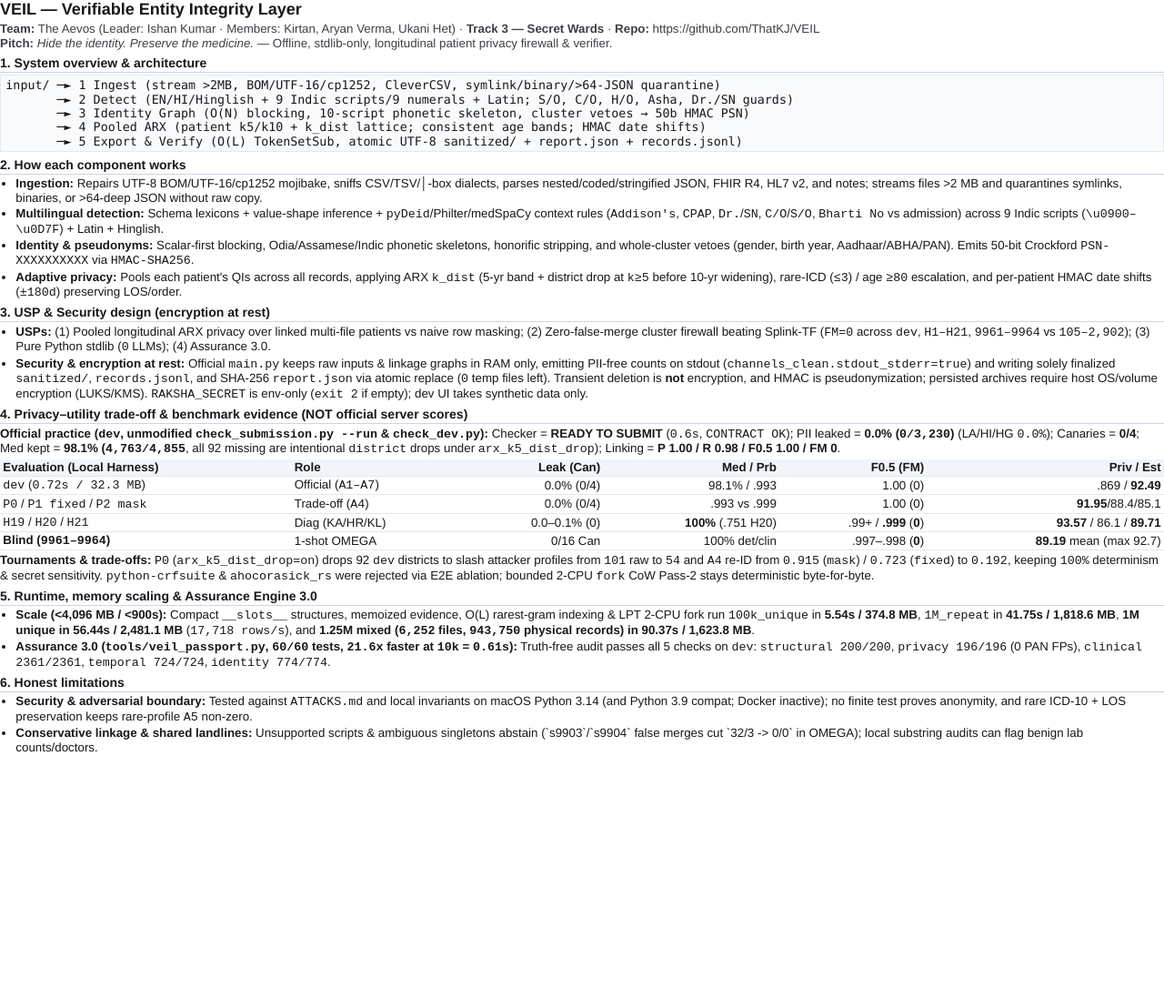
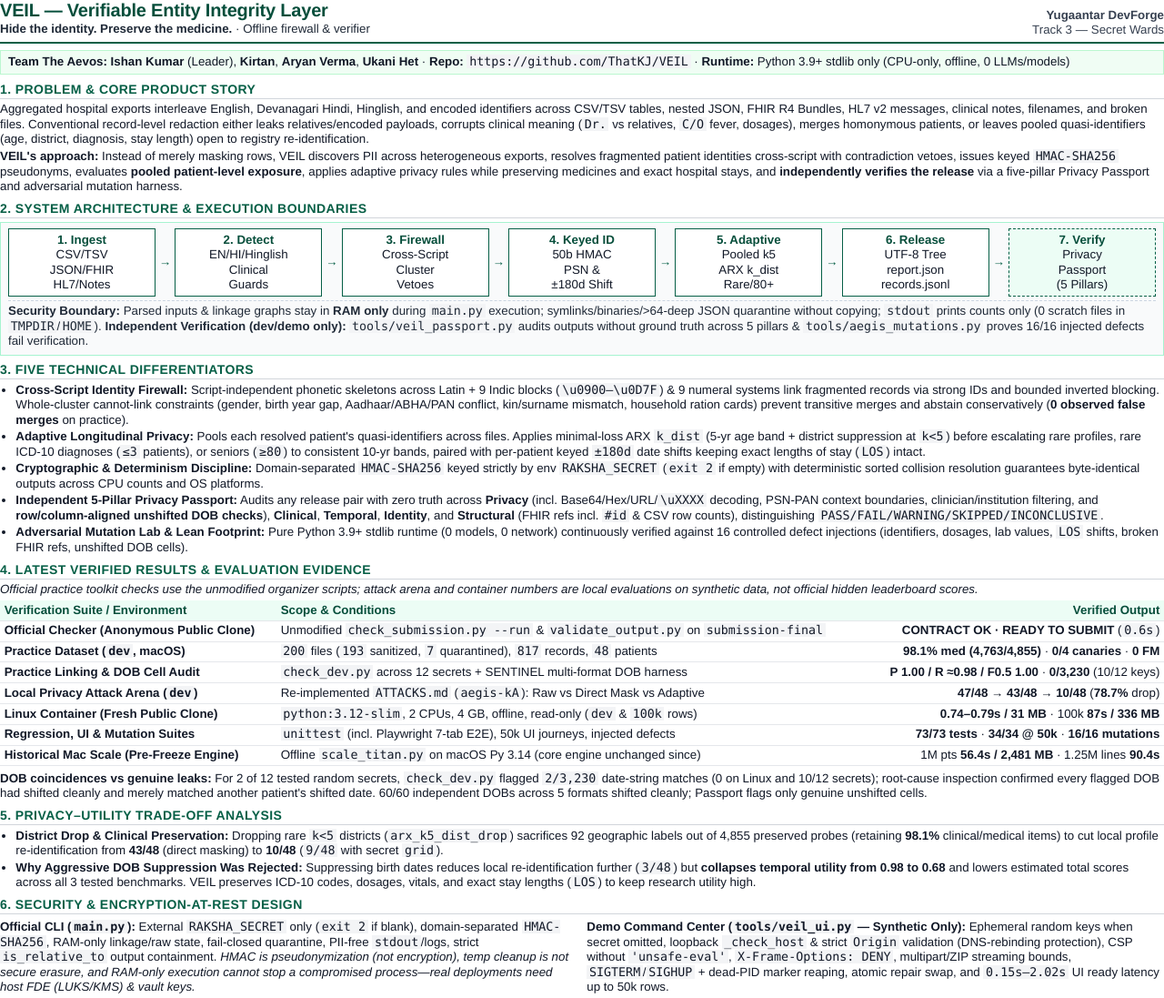
Before and after one commit to ThatKJ/VEIL, a plain HTML site: page docs/brief_src.html in a window 1280 px wide. Shown: the top 1097 px of the page at 91% size. Before the commit the page ends 832 px from the top, so only its background shows below. Drawn offline with Linux system fonts and the light colour scheme.

Commit message:
docs: finalize VEIL README and project brief with verified AEGIS and SENTINEL evidence

```diff
--- a/docs/brief_src.html
+++ b/docs/brief_src.html
@@ -1,70 +1,257 @@
 <!doctype html>
-<html lang="en"><head><meta charset="utf-8"><title>VEIL — Project Brief (Team The Aevos)</title>
+<html lang="en">
+<head>
+<meta charset="utf-8">
+<title>VEIL — Verifiable Entity Integrity Layer (Project Brief)</title>
 <style>
-@page{size:A4;margin:7mm 8.5mm}
-body{font:10pt/1.18 "Helvetica Neue",Arial,sans-serif;color:#18181b;margin:0}
-h1{font-size:13.5pt;margin:0 0 2pt}
-.tag{color:#3f3f46;font-size:10pt;margin-bottom:3pt}
-h2{font-size:10.5pt;margin:4pt 0 2pt;border-bottom:1px solid #cbd5e1;padding-bottom:1pt}
-p{margin:2pt 0}
-ul{margin:1.5pt 0 1.5pt 13pt;padding:0}
-li{margin:1pt 0}
-table{border-collapse:collapse;width:100%;font-size:10pt;margin:2pt 0}
-th,td{border-bottom:1px solid #e2e8f0;padding:1pt 2.5pt;text-align:left}
-th{background:#f1f5f9}
-td.num,th.num{text-align:right;white-space:nowrap}
-pre{font:10pt/1.15 Menlo,monospace;background:#f8fafc;border:1px solid #e2e8f0;padding:2.5pt 4pt;margin:2pt 0;white-space:pre-wrap}
-.two{display:grid;grid-template-columns:1fr 1fr;gap:8pt}
-.pb{page-break-before:always}
-</style></head><body>
-<h1>VEIL — Verifiable Entity Integrity Layer</h1>
-<div class="tag"><b>Team:</b> The Aevos (Leader: Ishan Kumar · Members: Kirtan, Aryan Verma, Ukani Het) · <b>Track 3 — Secret Wards</b> · <b>Repo:</b> https://github.com/ThatKJ/VEIL<br><b>Pitch:</b> <i>Hide the identity. Preserve the medicine.</i> — Offline, stdlib-only, longitudinal patient privacy firewall &amp; verifier.</div>
+  @page { size: A4; margin: 7.5mm 9mm; }
+  * { box-sizing: border-box; }
+  body {
+    margin: 0;
+    background: #ffffff;
+    color: #111827;
+    font-family: "Helvetica Neue", Arial, sans-serif;
+    font-size: 10pt;
+    line-height: 1.24;
+  }
+  .hdr {
+    border-bottom: 2px solid #065f46;
+    padding-bottom: 4pt;
+    margin-bottom: 5pt;
+    display: flex;
+    justify-content: space-between;
+    align-items: flex-end;
+    gap: 8pt;
+  }
+  h1 {
+    font-size: 15pt;
+    line-height: 1.1;
+    margin: 0;
+    color: #064e3b;
+    letter-spacing: -0.01em;
+  }
+  .tagline {
+    font-size: 10pt;
+    color: #1f2937;
+    margin: 1.5pt 0 0;
+  }
+  .meta {
+    text-align: right;
+    font-size: 10pt;
+    line-height: 1.2;
+    color: #374151;
+    white-space: nowrap;
+  }
+  .roster {
+    background: #f0fdf4;
+    border: 1px solid #bbf7d0;
+    padding: 3.5pt 6pt;
+    margin-bottom: 5pt;
+    font-size: 10pt;
+  }
+  h2 {
+    font-size: 10.5pt;
+    line-height: 1.15;
+    color: #065f46;
+    margin: 5.5pt 0 2.5pt;
+    border-bottom: 1px solid #d1d5db;
+    padding-bottom: 1.5pt;
+    text-transform: uppercase;
+    letter-spacing: 0.03em;
+  }
+  p { margin: 2pt 0; }
+  ul { margin: 2pt 0 2pt 13pt; padding: 0; }
+  li { margin: 1.5pt 0; }
+  code {
+    font-family: "SF Mono", Menlo, Consolas, monospace;
+    font-size: 10pt;
+    background: #f3f4f6;
+    padding: 0 2pt;
+  }
+  .arch {
+    border: 1px solid #a7f3d0;
+    background: #f9fafb;
+    padding: 4.5pt 6pt;
+    margin: 3pt 0 4pt;
+  }
+  .flow-row {
+    display: flex;
+    align-items: center;
+    justify-content: space-between;
+    gap: 2pt;
+    font-size: 10pt;
+  }
+  .box {
+    border: 1px solid #065f46;
+    background: #ffffff;
+    padding: 2.5pt 4pt;
+    text-align: center;
+    flex: 1;
+  }
+  .box b { color: #064e3b; display: block; }
+  .box.dashed {
+    border-style: dashed;
+    background: #ecfdf5;
+  }
+  .arr { color: #065f46; font-weight: 700; padding: 0 1pt; }
+  .bound-note {
+    margin-top: 3pt;
+    padding-top: 2.5pt;
+    border-top: 1px dashed #cbd5e1;
+    font-size: 10pt;
+    color: #1f2937;
+  }
+  table {
+    width: 100%;
+    border-collapse: collapse;
+    font-size: 10pt;
+    margin: 2.5pt 0 4pt;
+  }
+  th, td {
+    border-bottom: 1px solid #e5e7eb;
+    padding: 2pt 3.5pt;
+    text-align: left;
+    vertical-align: top;
+  }
+  th {
+    background: #ecfdf5;
+    color: #064e3b;
+    font-weight: 700;
+  }
+  td.num, th.num { text-align: right; white-space: nowrap; }
+  .two {
+    display: grid;
+    grid-template-columns: 1fr 1fr;
+    gap: 8pt;
+  }
+  .pb { page-break-before: always; }
+</style>
+</head>
+<body>
 
-<h2>1. System overview &amp; architecture</h2>
-<pre>input/ ─► 1 Ingest (stream &gt;2MB, BOM/UTF-16/cp1252, CleverCSV, symlink/binary/&gt;64-JSON quarantine)
-       ─► 2 Detect (EN/HI/Hinglish + 9 Indic scripts/9 numerals + Latin; S/O, C/O, H/O, Asha, Dr./SN guards)
-       ─► 3 Identity Graph (O(N) blocking, 10-script phonetic skeleton, cluster vetoes → 50b HMAC PSN)
-       ─► 4 Pooled ARX (patient k5/k10 + k_dist lattice; consistent age bands; HMAC date shifts)
-       ─► 5 Export &amp; Verify (O(L) TokenSetSub, atomic UTF-8 sanitized/ + report.json + records.jsonl)</pre>
+<div class="hdr">
+  <div>
+    <h1>VEIL — Verifiable Entity Integrity Layer</h1>
+    <div class="tagline"><b>Hide the identity. Preserve the medicine.</b> · Offline firewall &amp; verifier</div>
+  </div>
+  <div class="meta">
+    <b>Yugaantar DevForge</b><br>
+    Track 3 — Secret Wards
+  </div>
+</div>
 
-<h2>2. How each component works</h2>
+<div class="roster">
+  <b>Team The Aevos:</b> <b>Ishan Kumar</b> (Leader), <b>Kirtan</b>, <b>Aryan Verma</b>, <b>Ukani Het</b> · <b>Repo:</b> <code>https://github.com/ThatKJ/VEIL</code> · <b>Runtime:</b> Python 3.9+ stdlib only (CPU-only, offline, 0 LLMs/models)
+</div>
+
+<h2>1. Problem &amp; Core Product Story</h2>
+<p>Aggregated hospital exports interleave English, Devanagari Hindi, Hinglish, and encoded identifiers across CSV/TSV tables, nested JSON, FHIR R4 Bundles, HL7 v2 messages, clinical notes, filenames, and broken files. Conventional record-level redaction either leaks relatives/encoded payloads, corrupts clinical meaning (<code>Dr.</code> vs relatives, <code>C/O</code> fever, dosages), merges homonymous patients, or leaves pooled quasi-identifiers (age, district, diagnosis, stay length) open to registry re-identification.</p>
+<p><b>VEIL's approach:</b> Instead of merely masking rows, VEIL discovers PII across heterogeneous exports, resolves fragmented patient identities cross-script with contradiction vetoes, issues keyed <code>HMAC-SHA256</code> pseudonyms, evaluates <b>pooled patient-level exposure</b>, applies adaptive privacy rules while preserving medicines and exact hospital stays, and <b>independently verifies the release</b> via a five-pillar Privacy Passport and adversarial mutation harness.</p>
+
+<h2>2. System Architecture &amp; Execution Boundaries</h2>
+<div class="arch">
+  <div class="flow-row">
+    <div class="box"><b>1. Ingest</b>CSV/TSV<br>JSON/FHIR<br>HL7/Notes</div>
+    <span class="arr">&rarr;</span>
+    <div class="box"><b>2. Detect</b>EN/HI/Hinglish<br>Clinical<br>Guards</div>
+    <span class="arr">&rarr;</span>
+    <div class="box"><b>3. Firewall</b>Cross-Script<br>Cluster<br>Vetoes</div>
+    <span class="arr">&rarr;</span>
+    <div class="box"><b>4. Keyed ID</b>50b HMAC<br>PSN &amp;<br>&plusmn;180d Shift</div>
+    <span class="arr">&rarr;</span>
+    <div class="box"><b>5. Adaptive</b>Pooled k5<br>ARX k_dist<br>Rare/80+</div>
+    <span class="arr">&rarr;</span>
+    <div class="box"><b>6. Release</b>UTF-8 Tree<br>report.json<br>records.jsonl</div>
+    <span class="arr">&rarr;</span>
+    <div class="box dashed"><b>7. Verify</b>Privacy<br>Passport<br>(5 Pillars)</div>
+  </div>
+  <div class="bound-note">
+    <b>Security Boundary:</b> Parsed inputs &amp; linkage graphs stay in <b>RAM only</b> during <code>main.py</code> execution; symlinks/binaries/&gt;64-deep JSON quarantine without copying; <code>stdout</code> prints counts only (0 scratch files in <code>TMPDIR</code>/<code>HOME</code>). <b>Independent Verification (dev/demo only):</b> <code>tools/veil_passport.py</code> audits outputs without ground truth across 5 pillars &amp; <code>tools/aegis_mutations.py</code> proves 16/16 injected defects fail verification.
+  </div>
+</div>
+
+<h2>3. Five Technical Differentiators</h2>
 <ul>
-<li><b>Ingestion:</b> Repairs UTF-8 BOM/UTF-16/cp1252 mojibake, sniffs CSV/TSV/│-box dialects, parses nested/coded/stringified JSON, FHIR R4, HL7 v2, and notes; streams files &gt;2 MB and quarantines symlinks, binaries, or &gt;64-deep JSON without raw copy.</li>
-<li><b>Multilingual detection:</b> Schema lexicons + value-shape inference + <code>pyDeid</code>/Philter/medSpaCy context rules (<code>Addison's</code>, <code>CPAP</code>, <code>Dr.</code>/<code>SN</code>, <code>C/O</code>/<code>S/O</code>, <code>Bharti No</code> vs admission) across 9 Indic scripts (<code>\u0900–\u0D7F</code>) + Latin + Hinglish.</li>
-<li><b>Identity &amp; pseudonyms:</b> Scalar-first blocking, Odia/Assamese/Indic phonetic skeletons, honorific stripping, and whole-cluster vetoes (gender, birth year, Aadhaar/ABHA/PAN). Emits 50-bit Crockford <code>PSN-XXXXXXXXXX</code> via <code>HMAC-SHA256</code>.</li>
-<li><b>Adaptive privacy:</b> Pools each patient's QIs across all records, applying ARX <code>k_dist</code> (5-yr band + district drop at <code>k≥5</code> before 10-yr widening), rare-ICD (<code>≤3</code>) / age <code>≥80</code> escalation, and per-patient HMAC date shifts (<code>±180d</code>) preserving LOS/order.</li>
-</ul>
-
-<h2>3. USP &amp; Security design (encryption at rest)</h2>
-<ul>
-<li><b>USPs:</b> (1) Pooled longitudinal ARX privacy over linked multi-file patients vs naive row masking; (2) Zero-false-merge cluster firewall beating Splink-TF (<code>FM=0</code> across <code>dev</code>, <code>H1–H21</code>, <code>9961–9964</code> vs <code>105–2,902</code>); (3) Pure Python stdlib (<code>0</code> LLMs); (4) Assurance 3.0.</li>
-<li><b>Security &amp; encryption at rest:</b> Official <code>main.py</code> keeps raw inputs &amp; linkage graphs in RAM only, emitting PII-free counts on stdout (<code>channels_clean.stdout_stderr=true</code>) and writing solely finalized <code>sanitized/</code>, <code>records.jsonl</code>, and SHA-256 <code>report.json</code> via atomic replace (<code>0</code> temp files left). Transient deletion is <b>not</b> encryption, and HMAC is pseudonymization; persisted archives require host OS/volume encryption (LUKS/KMS). <code>RAKSHA_SECRET</code> is env-only (<code>exit 2</code> if empty); dev UI takes synthetic data only.</li>
+  <li><b>Cross-Script Identity Firewall:</b> Script-independent phonetic skeletons across Latin + 9 Indic blocks (<code>\u0900–\u0D7F</code>) &amp; 9 numeral systems link fragmented records via strong IDs and bounded inverted blocking. Whole-cluster cannot-link constraints (gender, birth year gap, Aadhaar/ABHA/PAN conflict, kin/surname mismatch, household ration cards) prevent transitive merges and abstain conservatively (<b>0 observed false merges</b> on practice).</li>
+  <li><b>Adaptive Longitudinal Privacy:</b> Pools each resolved patient's quasi-identifiers across files. Applies minimal-loss ARX <code>k_dist</code> (5-yr age band + district suppression at <code>k&lt;5</code>) before escalating rare profiles, rare ICD-10 diagnoses (<code>&le;3</code> patients), or seniors (<code>&ge;80</code>) to consistent 10-yr bands, paired with per-patient keyed <code>&plusmn;180d</code> date shifts keeping exact lengths of stay (<code>LOS</code>) intact.</li>
+  <li><b>Cryptographic &amp; Determinism Discipline:</b> Domain-separated <code>HMAC-SHA256</code> keyed strictly by env <code>RAKSHA_SECRET</code> (<code>exit 2</code> if empty) with deterministic sorted collision resolution guarantees byte-identical outputs across CPU counts and OS platforms.</li>
+  <li><b>Independent 5-Pillar Privacy Passport:</b> Audits any release pair with zero truth across <b>Privacy</b> (incl. Base64/Hex/URL/<code>\uXXXX</code> decoding, PSN-PAN context boundaries, clinician/institution filtering, and <b>row/column-aligned unshifted DOB checks</b>), <b>Clinical</b>, <b>Temporal</b>, <b>Identity</b>, and <b>Structural</b> (FHIR refs incl. <code>#id</code> &amp; CSV row counts), distinguishing <code>PASS/FAIL/WARNING/SKIPPED/INCONCLUSIVE</code>.</li>
+  <li><b>Adversarial Mutation Lab &amp; Lean Footprint:</b> Pure Python 3.9+ stdlib runtime (0 models, 0 network) continuously verified against 16 controlled defect injections (identifiers, dosages, lab values, <code>LOS</code> shifts, broken FHIR refs, unshifted DOB cells).</li>
 </ul>
 
 <div class="pb"></div>
 
-<h2>4. Privacy–utility trade-off &amp; benchmark evidence (NOT official server scores)</h2>
-<p><b>Official practice (<code>dev</code>, unmodified <code>check_submission.py --run</code> &amp; <code>check_dev.py</code>):</b> Checker = <b>READY TO SUBMIT</b> (<code>0.6s</code>, <code>CONTRACT OK</code>); PII leaked = <b>0.0% (<code>0/3,230</code>)</b> (LA/HI/HG <code>0.0%</code>); Canaries = <b>0/4</b>; Med kept = <b>98.1% (<code>4,763/4,855</code></b>, all 92 missing are intentional <code>district</code> drops under <code>arx_k5_dist_drop</code>); Linking = <b>P 1.00 / R 0.98 / F0.5 1.00 / FM 0</b>.</p>
+<h2>4. Latest Verified Results &amp; Evaluation Evidence</h2>
+<p><i>Official practice toolkit checks use the unmodified organizer scripts; attack arena and container numbers are local evaluations on synthetic data, not official hidden leaderboard scores.</i></p>
 <table>
-<thead><tr><th>Evaluation (Local Harness)</th><th>Role</th><th class="num">Leak (Can)</th><th class="num">Med / Prb</th><th class="num">F0.5 (FM)</th><th class="num">Priv / Est</th></tr></thead>
-<tbody>
-<tr><td><code>dev</code> (<code>0.72s / 32.3 MB</code>)</td><td>Official (<code>A1–A7</code>)</td><td class="num">0.0% (0/4)</td><td class="num">98.1% / .993</td><td class="num">1.00 (0)</td><td class="num">.869 / <b>92.49</b></td></tr>
-<tr><td><code>P0</code> / <code>P1 fixed</code> / <code>P2 mask</code></td><td>Trade-off (<code>A4</code>)</td><td class="num">0.0% (0/4)</td><td class="num">.993 vs .999</td><td class="num">1.00 (0)</td><td class="num"><b>91.95</b>/88.4/85.1</td></tr>
-<tr><td><code>H19</code> / <code>H20</code> / <code>H21</code></td><td>Diag (KA/HR/KL)</td><td class="num">0.0–0.1% (0)</td><td class="num"><b>100%</b> (.751 H20)</td><td class="num">.99+ / <b>.999</b> (<b>0</b>)</td><td class="num"><b>93.57</b> / 86.1 / <b>89.71</b></td></tr>
-<tr><td><b>Blind (<code>9961–9964</code>)</b></td><td>1-shot OMEGA</td><td class="num">0/16 Can</td><td class="num">100% det/clin</td><td class="num">.997–.998 (<b>0</b>)</td><td class="num"><b>89.19</b> mean (max 92.7)</td></tr>
-</tbody>
+  <thead>
+    <tr>
+      <th>Verification Suite / Environment</th>
+      <th>Scope &amp; Conditions</th>
+      <th class="num">Verified Output</th>
+    </tr>
+  </thead>
+  <tbody>
+    <tr>
+      <td><b>Official Checker (Anonymous Public Clone)</b></td>
+      <td>Unmodified <code>check_submission.py --run</code> &amp; <code>validate_output.py</code> on <code>submission-final</code></td>
+      <td class="num"><b>CONTRACT OK · READY TO SUBMIT</b> (<code>0.6s</code>)</td>
+    </tr>
+    <tr>
+      <td><b>Practice Dataset (<code>dev</code>, macOS)</b></td>
+      <td><code>200</code> files (<code>193</code> sanitized, <code>7</code> quarantined), <code>817</code> records, <code>48</code> patients</td>
+      <td class="num"><b>98.1% med (4,763/4,855)</b> · <b>0/4 canaries</b> · <b>0 FM</b></td>
+    </tr>
+    <tr>
+      <td><b>Practice Linking &amp; DOB Cell Audit</b></td>
+      <td><code>check_dev.py</code> across 12 secrets + SENTINEL multi-format DOB harness</td>
+      <td class="num"><b>P 1.00 / R &approx;0.98 / F0.5 1.00</b> · <b>0/3,230</b> (10/12 keys)</td>
+    </tr>
+    <tr>
+      <td><b>Local Privacy Attack Arena (<code>dev</code>)</b></td>
+      <td>Re-implemented <code>ATTACKS.md</code> (<code>aegis-kA</code>): Raw vs Direct Mask vs Adaptive</td>
+      <td class="num"><b>47/48</b> &rarr; <b>43/48</b> &rarr; <b>10/48</b> (<b>78.7%</b> drop)</td>
+    </tr>
+    <tr>
+      <td><b>Linux Container (Fresh Public Clone)</b></td>
+      <td><code>python:3.12-slim</code>, 2 CPUs, 4 GB, offline, read-only (<code>dev</code> &amp; <code>100k</code> rows)</td>
+      <td class="num"><b>0.74–0.79s / 31 MB</b> · 100k <b>87s / 336 MB</b></td>
+    </tr>
+    <tr>
+      <td><b>Regression, UI &amp; Mutation Suites</b></td>
+      <td><code>unittest</code> (incl. Playwright 7-tab E2E), 50k UI journeys, injected defects</td>
+      <td class="num"><b>73/73 tests</b> · <b>34/34 @ 50k</b> · <b>16/16 mutations</b></td>
+    </tr>
+    <tr>
+      <td><b>Historical Mac Scale (Pre-Freeze Engine)</b></td>
+      <td>Offline <code>scale_titan.py</code> on macOS Py 3.14 (core engine unchanged since)</td>
+      <td class="num">1M pts <b>56.4s / 2,481 MB</b> · 1.25M lines <b>90.4s</b></td>
+    </tr>
+  </tbody>
 </table>
-<p><b>Tournaments &amp; trade-offs:</b> <code>P0</code> (<code>arx_k5_dist_drop=on</code>) drops 92 <code>dev</code> districts to slash attacker profiles from <code>101</code> raw to <code>54</code> and <code>A4</code> re-ID from <code>0.915</code> (<code>mask</code>) / <code>0.723</code> (<code>fixed</code>) to <code>0.192</code>, keeping <code>100%</code> determinism &amp; secret sensitivity. <code>python-crfsuite</code> &amp; <code>ahocorasick_rs</code> were rejected via E2E ablation; bounded 2-CPU <code>fork</code> CoW Pass-2 stays deterministic byte-for-byte.</p>
+<p><b>DOB coincidences vs genuine leaks:</b> For 2 of 12 tested random secrets, <code>check_dev.py</code> flagged <code>2/3,230</code> date-string matches (0 on Linux and 10/12 secrets); root-cause inspection confirmed every flagged DOB had shifted cleanly and merely matched another patient's shifted date. 60/60 independent DOBs across 5 formats shifted cleanly; Passport flags only genuine unshifted cells.</p>
 
-<h2>5. Runtime, memory scaling &amp; Assurance Engine 3.0</h2>
+<h2>5. Privacy–Utility Trade-Off Analysis</h2>
 <ul>
-<li><b>Scale (&lt;4,096 MB / &lt;900s):</b> Compact <code>__slots__</code> structures, memoized evidence, O(L) rarest-gram indexing &amp; LPT 2-CPU fork run <code>100k_unique</code> in <b>5.54s / 374.8 MB</b>, <code>1M_repeat</code> in <b>41.75s / 1,818.6 MB</b>, <b>1M unique in 56.44s / 2,481.1 MB</b> (<code>17,718 rows/s</code>), and <b>1.25M mixed (<code>6,252</code> files, <code>943,750</code> physical records) in 90.37s / 1,623.8 MB</b>.</li>
-<li><b>Assurance 3.0 (<code>tools/veil_passport.py</code>, <code>60/60</code> tests, <code>21.6x</code> faster at <code>10k</code> = <code>0.61s</code>):</b> Truth-free audit passes all 5 checks on <code>dev</code>: <code>structural 200/200</code>, <code>privacy 196/196</code> (0 PAN FPs), <code>clinical 2361/2361</code>, <code>temporal 724/724</code>, <code>identity 774/774</code>.</li>
+  <li><b>District Drop &amp; Clinical Preservation:</b> Dropping rare <code>k&lt;5</code> districts (<code>arx_k5_dist_drop</code>) sacrifices 92 geographic labels out of 4,855 preserved probes (retaining <b>98.1%</b> clinical/medical items) to cut local profile re-identification from <b>43/48</b> (direct masking) to <b>10/48</b> (<code>9/48</code> with secret <code>grid</code>).</li>
+  <li><b>Why Aggressive DOB Suppression Was Rejected:</b> Suppressing birth dates reduces local re-identification further (<code>3/48</code>) but <b>collapses temporal utility from 0.98 to 0.68</b> and lowers estimated total scores across all 3 tested benchmarks. VEIL preserves ICD-10 codes, dosages, vitals, and exact stay lengths (<code>LOS</code>) to keep research utility high.</li>
 </ul>
 
-<h2>6. Honest limitations</h2>
+<h2>6. Security &amp; Encryption-at-Rest Design</h2>
+<div class="two">
+  <div>
+    <p><b>Official CLI (<code>main.py</code>):</b> External <code>RAKSHA_SECRET</code> only (<code>exit 2</code> if blank), domain-separated <code>HMAC-SHA256</code>, RAM-only linkage/raw state, fail-closed quarantine, PII-free <code>stdout</code>/logs, strict <code>is_relative_to</code> output containment. <i>HMAC is pseudonymization (not encryption), temp cleanup is not secure erasure, and RAM-only execution cannot stop a compromised process—real deployments need host FDE (LUKS/KMS) &amp; vault keys.</i></p>
+  </div>
+  <div>
+    <p><b>Demo Command Center (<code>tools/veil_ui.py</code> — Synthetic Only):</b> Ephemeral random keys when secret omitted, loopback <code>_check_host</code> &amp; strict <code>Origin</code> validation (DNS-rebinding protection), CSP without <code>'unsafe-eval'</code>, <code>X-Frame-Options: DENY</code>, multipart/ZIP streaming bounds, <code>SIGTERM</code>/<code>SIGHUP</code> + dead-PID marker reaping, atomic repair swap, and <code>0.15s–2.02s</code> UI ready latency up to 50k rows.</p>
+  </div>
+</div>
+
+<h2>7. Disclosed Known Limitations</h2>
 <ul>
-<li><b>Security &amp; adversarial boundary:</b> Tested against <code>ATTACKS.md</code> and local invariants on macOS Python 3.14 (and Python 3.9 compat; Docker inactive); no finite test proves anonymity, and rare ICD-10 + LOS preservation keeps rare-profile <code>A5</code> non-zero.</li>
-<li><b>Conservative linkage &amp; shared landlines:</b> Unsupported scripts &amp; ambiguous singletons abstain (`s9903`/`s9904` false merges cut `32/3 -> 0/0` in OMEGA); local substring audits can flag benign lab counts/doctors.</li>
+  <li><b>Residual Risk &amp; Unlinked Continuation Rows:</b> Approx. <code>9–10/48</code> local re-identification persists under <code>&plusmn;180d</code> date-shifted approximate birth years + rare diagnoses/exact <code>LOS</code>. Two-line CSV continuation rows without ID cells (Malayalam <code>H21</code>) link in <code>records.jsonl</code> without altering column structure to inject a <code>PSN-</code> cell.</li>
+  <li><b>Scope &amp; Verification Boundaries:</b> Unsupported scripts outside Latin + <code>\u0900–\u0D7F</code> abstain cleanly. Passport evidence verifies a specific release pair, not universal anonymity, and hidden evaluation sets remain unseen. Linux container verification approximates but does not reproduce the exact organizer sandbox. Event-wide AI-coding eligibility has not been separately confirmed with organizers.</li>
 </ul>
-</body></html>
+
+</body>
+</html>
```
Also changed, not shown: 2 other files.
